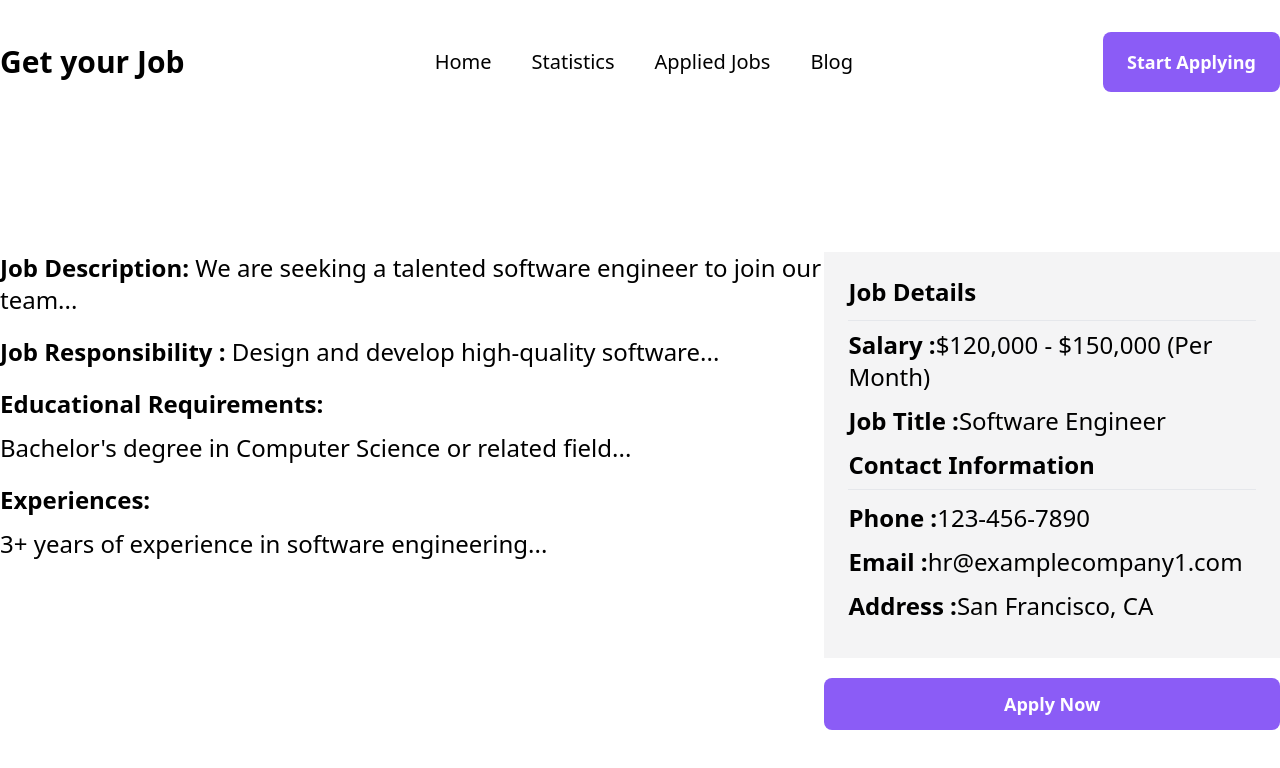
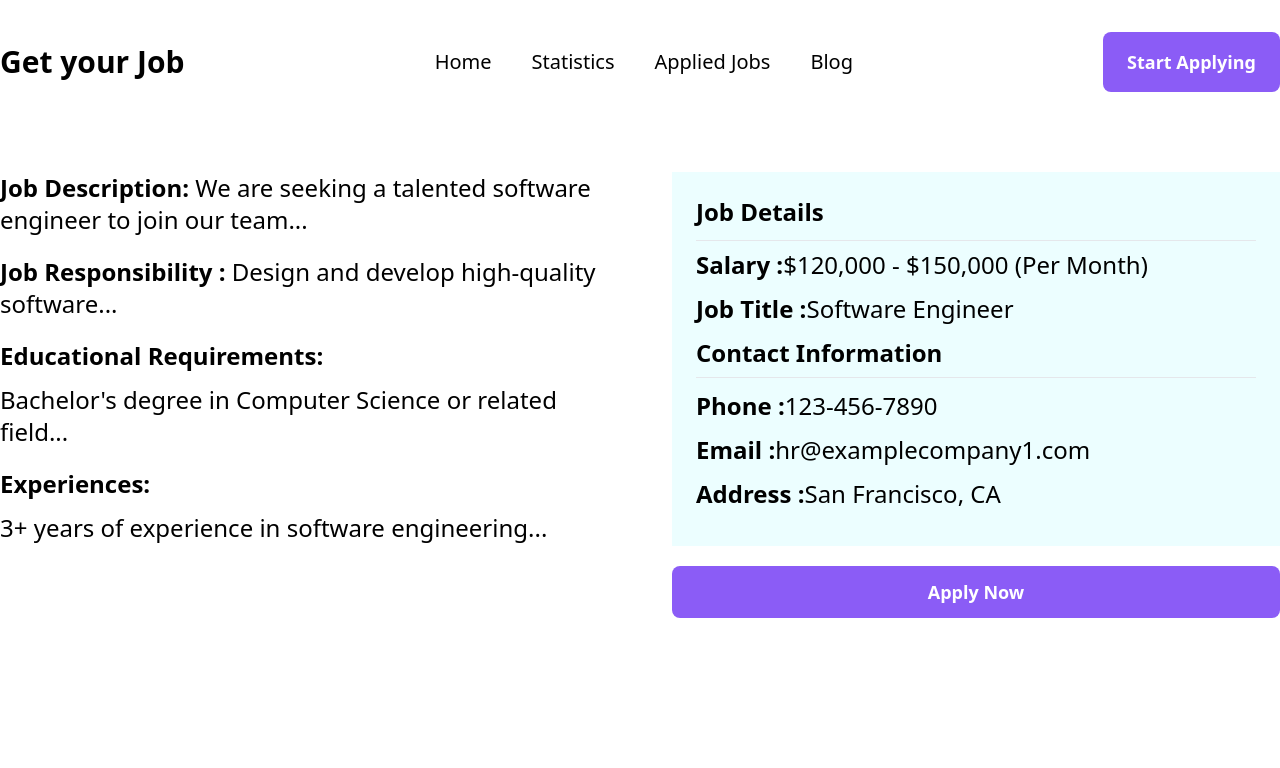
Before and after one commit to Nadim017/career-hub, a React (Vite) app: page /job/1 in a window 1280 px wide. Shown: the top 768 px of the page. Built offline with nearby package versions, Linux system fonts and the light colour scheme.

Commit message:
use grid instead flex in JobDetails

```diff
--- a/src/Component/JobDetails/JobDetails.jsx
+++ b/src/Component/JobDetails/JobDetails.jsx
@@ -16,8 +16,8 @@ const JobDetails = () => {
   return (
     <div>
       {singleDetails ? (
-        <div className="mt-40 container mx-auto md:flex justify-around">
-          <div>
+        <div className="md:grid grid-cols-2 container mx-auto mt-20 gap-16">
+          <div className="">
             <h3 className="text-2xl mb-5">
               <span className="font-bold">Job Description: </span>
               {singleDetails.jobDescription}
@@ -41,7 +41,7 @@ const JobDetails = () => {
             </h3>
           </div>
           <div>
-            <div className="bg-zinc-100 p-6 mb-5">
+            <div className="bg-cyan-50 p-6 mb-5 ">
               <h2 className="text-2xl mb-3 font-bold">Job Details</h2>
               <hr />
               <h3 className="text-2xl mb-3 mt-2">
```
